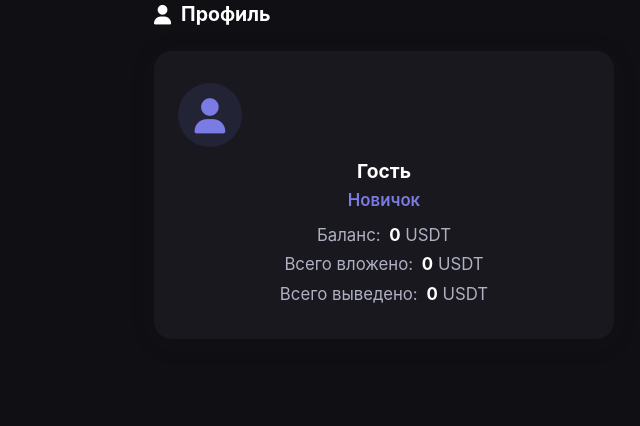
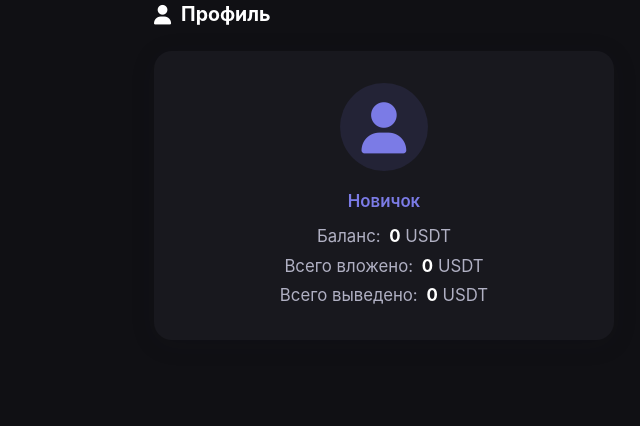
Before and after one commit to emoread23/miniapp23, a Python web app: template miniapp/zakaz/api/templates/index.html in a window 1280 px wide. Shown: the top 426 px of the page, without its empty margins (256-896 px from the left). Run offline with Jinja, Linux system fonts and the light colour scheme; the template is opened without the code that fills it, so the values that code supplies are empty.

Commit message:
blum style: одна страница, меню по ТЗ, плавный скролл

```diff
--- a/miniapp/zakaz/api/templates/index.html
+++ b/miniapp/zakaz/api/templates/index.html
@@ -42,16 +42,16 @@
             gap: 10px;
         }
         .blum-profile-avatar {
-            width: 64px;
-            height: 64px;
+            width: 88px;
+            height: 88px;
             border-radius: 50%;
             background: #232336;
             display: flex;
             align-items: center;
             justify-content: center;
-            font-size: 2.2rem;
+            font-size: 3.2rem;
             color: #7b7be6;
-            margin-bottom: 10px;
+            margin: 0 auto 18px auto;
         }
         .blum-profile-name {
             font-size: 1.2rem;
@@ -213,7 +213,6 @@
             <div class="blum-section-title"><i class="fa-solid fa-user"></i>Профиль</div>
             <div class="blum-card text-center">
                 <div class="blum-profile-avatar"><i class="fa-solid fa-user"></i></div>
-                <div class="blum-profile-name">Гость</div>
                 <div class="blum-profile-level">Новичок</div>
                 <div class="blum-profile-stats">Баланс: <span class="stat-value">0</span> USDT</div>
                 <div class="blum-profile-stats">Всего вложено: <span class="stat-value">0</span> USDT</div>
```
